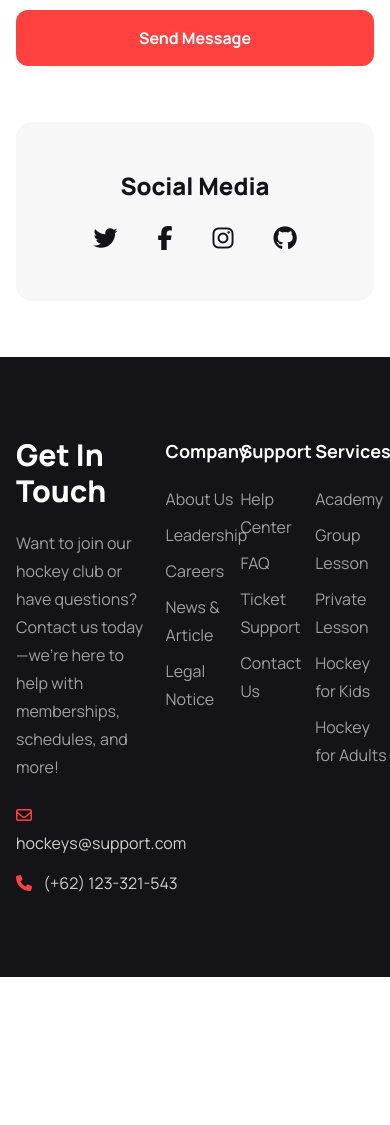
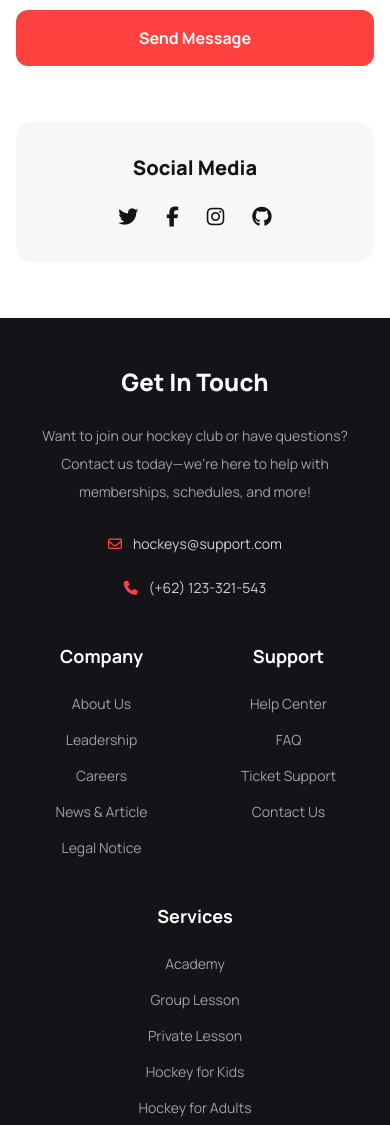
Before and after one commit to sanjida123shammi/hockeys-with-tailwind-css, a plain HTML site: page index.html in a window 390 px wide. Shown: the part 9680-10805 px from the top of the page. Before the commit the page ends 10657 px from the top, so only its background shows below. Drawn offline with nearby package versions, Linux system fonts and the light colour scheme.

Commit message:
footer section's responsive added

```diff
--- a/index.html
+++ b/index.html
@@ -580,13 +580,13 @@
                 </div>
 
                 <!-- Social Media part -->
-                <div class="mt-14 bg-primary-color/[3%] rounded-2xl p-12 text-center">
-                    <h4 class="mb-6 text-2xl font-extrabold">Social Media</h4>
-                    <div class="flex gap-10 justify-center">
-                        <a href="https://x.com" target="_blank"><i class="fa-brands fa-twitter text-2xl hover:text-secondary-color transition-all duration-300 ease-in-out"></i></a>
-                        <a href="https://facebook.com" target="_blank"><i class="fa-brands fa-facebook-f text-2xl hover:text-secondary-color transition-all duration-300 ease-in-out"></i></a>
-                        <a href="https://instagram.com" target="_blank"><i class="fa-brands fa-instagram text-2xl hover:text-secondary-color transition-all duration-300 ease-in-out"></i></a>
-                        <a href="https://github.com" target="_blank"><i class="fa-brands fa-github text-2xl hover:text-secondary-color transition-all duration-300 ease-in-out"></i></a>
+                <div class="mt-14 bg-primary-color/[3%] rounded-2xl p-8 sm:p-12 text-center">
+                    <h4 class="mb-6 text-xl md:text-2xl font-extrabold">Social Media</h4>
+                    <div class="flex gap-7 sm:gap-10 justify-center">
+                        <a href="https://x.com" target="_blank"><i class="fa-brands fa-twitter text-xl lg:text-2xl hover:text-secondary-color transition-all duration-300 ease-in-out"></i></a>
+                        <a href="https://facebook.com" target="_blank"><i class="fa-brands fa-facebook-f text-xl lg:text-2xl hover:text-secondary-color transition-all duration-300 ease-in-out"></i></a>
+                        <a href="https://instagram.com" target="_blank"><i class="fa-brands fa-instagram text-xl lg:text-2xl hover:text-secondary-color transition-all duration-300 ease-in-out"></i></a>
+                        <a href="https://github.com" target="_blank"><i class="fa-brands fa-github text-xl lg:text-2xl hover:text-secondary-color transition-all duration-300 ease-in-out"></i></a>
                     </div>
                 </div>
             </section>
@@ -597,17 +597,17 @@
 
         <!-- Footer Section Start -->
         <footer class="bg-primary-color">
-            <div class="footer container mx-auto grid grid-cols-5 text-base-content text-base leading-7 text-white/60 px-4 py-20">
-                <div class="col-span-2 space-y-3">
-                    <h4 class="text-3xl font-extrabold text-white">Get In Touch</h4>
-                    <p class="w-3/4">Want to join our hockey club or have questions? Contact us today—we’re here to help with memberships, schedules, and more!</p>
-                    <div>
-                        <p class="text-white/80 mb-3"><i class="fa-regular fa-envelope mr-2 text-secondary-color"></i> hockeys@support.com</p>
+            <div class="footer container mx-auto grid grid-cols-2 sm:grid-cols-3 md:grid-cols-5 justify-items-center sm:justify-items-start text-base-content text-sm lg:text-base leading-7 text-white/60 px-4 py-12 lg:py-20">
+                <div class="col-span-2 sm:col-span-3 md:col-span-2 space-y-4">
+                    <h4 class="mx-auto sm:mx-0 text-2xl lg:text-3xl font-extrabold text-white">Get In Touch</h4>
+                    <p class="md:w-3/4 text-center sm:text-start">Want to join our hockey club or have questions? Contact us today—we’re here to help with memberships, schedules, and more!</p>
+                    <div class="mx-auto sm:mx-0 text-center sm:text-start">
+                        <p class="text-white/80 mb-4"><i class="fa-regular fa-envelope mr-2 text-secondary-color"></i> hockeys@support.com</p>
                         <p class="text-white/80"><i class="fa-solid fa-phone mr-2 text-secondary-color"></i> (+62) 123-321-543</p>
                     </div>
                 </div>
 
-                <nav>
+                <nav class="place-items-center sm:place-items-start md:gap-4">
                     <h6 class="mb-3 text-lg font-bold text-white">Company</h6>
                     <a class="link no-underline hover:text-secondary-color">About Us</a>
                     <a class="link no-underline hover:text-secondary-color">Leadership</a>
@@ -616,7 +616,7 @@
                     <a class="link no-underline hover:text-secondary-color">Legal Notice</a>
                 </nav>
 
-                <nav>
+                <nav class="place-items-center sm:place-items-start md:gap-4">
                     <h6 class="mb-3 text-lg font-bold text-white">Support</h6>
                     <a class="link no-underline hover:text-secondary-color">Help Center</a>
                     <a class="link no-underline hover:text-secondary-color">FAQ</a>
@@ -624,7 +624,7 @@
                     <a class="link no-underline hover:text-secondary-color">Contact Us</a>
                 </nav>
 
-                <nav>
+                <nav class="col-span-2 sm:col-span-1 place-items-center sm:place-items-start md:gap-4">
                     <h6 class="mb-3 text-lg font-bold text-white">Services</h6>
                     <a class="link no-underline hover:text-secondary-color">Academy</a>
                     <a class="link no-underline hover:text-secondary-color">Group Lesson</a>
```
